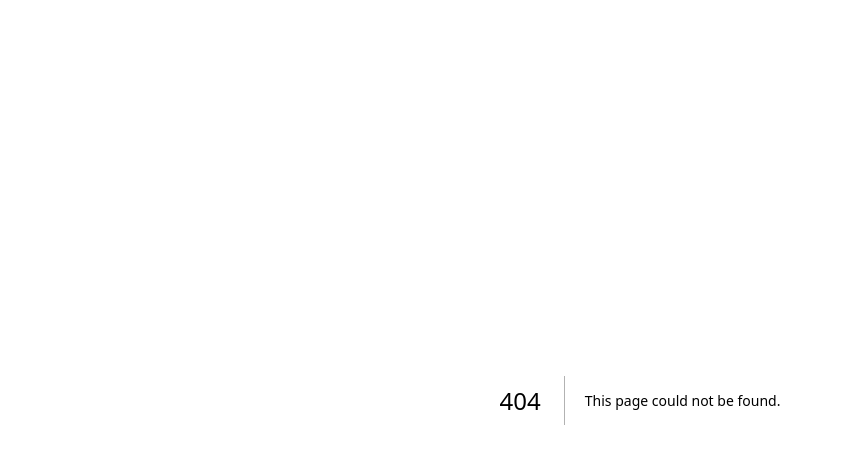
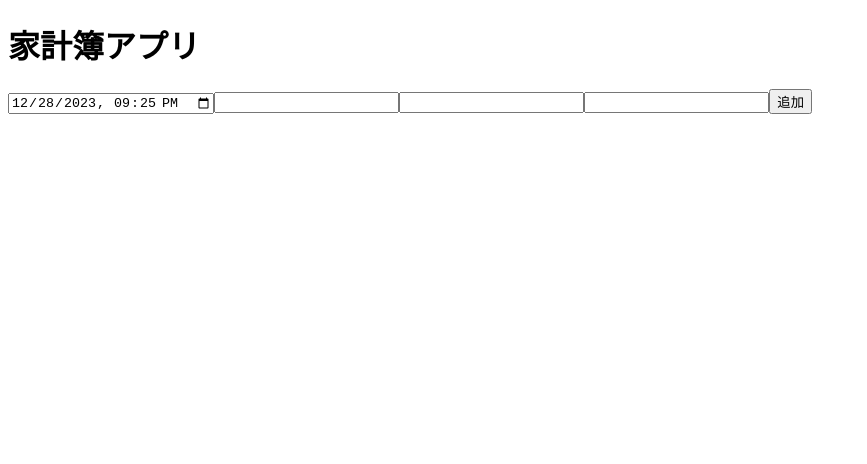
Before and after one commit to jyodai/household_account_book, a Next.js app: page /add-entry in a window 1280 px wide. Before the commit this address had no page. Shown: the top 464 px of the page, without its empty margins (0-867 px from the left). Built offline with nearby package versions, Linux system fonts and the light colour scheme.

Commit message:
* 一覧ページと追加ページを分離

```diff
--- /dev/null
+++ b/src/app/add-entry/page.tsx
@@ -0,0 +1,11 @@
+"use client";
+import AddEntryForm from '../../components/AddEntryForm';
+
+export default function Home() {
+    return (
+        <div>
+            <h1>家計簿アプリ</h1>
+            <AddEntryForm />
+        </div>
+    );
+}
--- a/src/app/page.tsx
+++ b/src/app/page.tsx
@@ -1,6 +1,5 @@
 "use client";
 import { useState, useEffect } from 'react';
-import AddEntryForm from '../components/AddEntryForm';
 import EntryList from '../components/EntryList';
 import { getEntriesFromSheet } from '../services/sheetService';
 import { Entry } from '../types/types';
@@ -20,7 +19,6 @@ export default function Home() {
     return (
         <div>
             <h1>家計簿アプリ</h1>
-            <AddEntryForm onEntryAdded={fetchEntries} />
             <EntryList entries={entries} />
         </div>
     );
--- a/src/components/AddEntryForm.js
+++ b/src/components/AddEntryForm.js
@@ -1,7 +1,7 @@
 import React, { useState } from 'react';
 import { addEntryToSheet } from '../services/sheetService';
 
-const AddEntryForm = ({ onEntryAdded }) => {
+const AddEntryForm = () => {
     const [entry, setEntry] = useState(
     {
       date : getCurrentDateTimeForInput(),
@@ -14,7 +14,6 @@ const AddEntryForm = ({ onEntryAdded }) => {
     const handleSubmit = async (e) => {
         e.preventDefault();
         await addEntryToSheet(entry);
-        onEntryAdded();
     };
 
     return (
```
